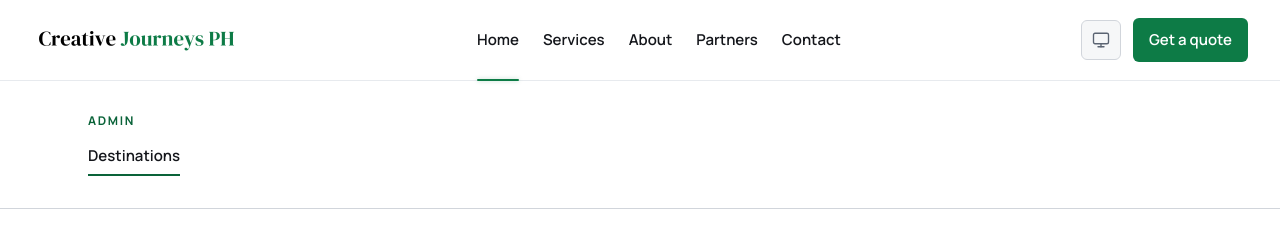
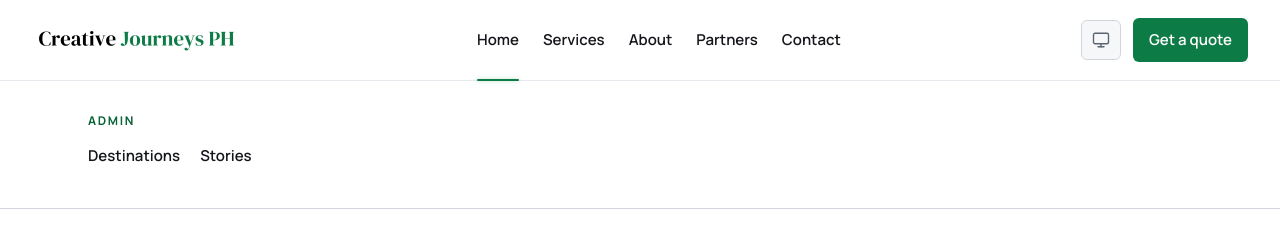
Before and after one commit to jetarciaga/creativejourney-web, a Next.js app: page /admin/sign-in in a window 1280 px wide. Shown: the top 235 px of the page. Built offline with nearby package versions, Linux system fonts and the light colour scheme; no server answers; a web font is replaced by a local one.

Commit message:
refactor: namespace admin destinations routes
Keep /admin as a content hub as stories join destinations, and give the existing destination CRUD a stable /admin/destinations namespace with shared navigation.

```diff
--- a/app/admin/admin-nav.tsx
+++ b/app/admin/admin-nav.tsx
@@ -1,14 +1,36 @@
+"use client";
+
 import Link from "next/link";
+import { usePathname } from "next/navigation";
+
+const items = [
+  { href: "/admin/destinations", label: "Destinations" },
+  { href: "/admin/stories", label: "Stories" },
+] as const;
 
 export function AdminNav() {
+  const pathname = usePathname() ?? "/admin";
+
   return (
     <nav aria-label="Admin sections" className="mt-4 flex gap-5 text-sm">
-      <Link
-        className="border-b-2 border-accent pb-2 font-semibold text-text"
-        href="/admin"
-      >
-        Destinations
-      </Link>
+      {items.map((item) => {
+        const active = pathname.startsWith(item.href);
+
+        return (
+          <Link
+            className={
+              active
+                ? "border-b-2 border-accent pb-2 font-semibold text-text"
+                : "border-b-2 border-transparent pb-2 font-semibold text-muted transition hover:border-accent hover:text-accent"
+            }
+            href={item.href}
+            key={item.href}
+            aria-current={active ? "page" : undefined}
+          >
+            {item.label}
+          </Link>
+        );
+      })}
     </nav>
   );
 }
--- a/app/admin/[id]/edit/page.tsx
+++ b/app/admin/destinations/[id]/edit/page.tsx
@@ -1,6 +1,6 @@
 import { notFound } from "next/navigation";
 import DestinationEditor from "@/components/DestinationEditor";
-import { updateDestination } from "@/app/admin/actions";
+import { updateDestination } from "@/app/admin/destinations/actions";
 import { requireAdmin } from "@/lib/authz";
 import { getAdminDestinationById } from "@/lib/destinations";
 import { isDestinationId } from "@/lib/destination-model";
--- a/app/admin/actions.ts
+++ b/app/admin/destinations/actions.ts
@@ -27,7 +27,7 @@ export async function createDestination(formData: FormData) {
   const destination = await createAdminDestination(input);
 
   revalidateDestinationPaths(destination.slug);
-  redirect("/admin");
+  redirect("/admin/destinations");
 }
 
 export async function updateDestination(id: string, formData: FormData) {
@@ -46,7 +46,7 @@ export async function updateDestination(id: string, formData: FormData) {
   const destination = await updateAdminDestination(id, input);
 
   revalidateDestinationPaths(existing.slug, destination.slug);
-  redirect("/admin/" + id + "/edit");
+  redirect("/admin/destinations/" + id + "/edit");
 }
 
 export async function deleteDestination(id: string) {
@@ -59,5 +59,5 @@ export async function deleteDestination(id: string) {
 
   await deleteAdminDestination(id);
   revalidateDestinationPaths(existing.slug);
-  redirect("/admin");
+  redirect("/admin/destinations");
 }
--- a/app/admin/new/page.tsx
+++ b/app/admin/destinations/new/page.tsx
@@ -1,5 +1,5 @@
 import DestinationEditor from "@/components/DestinationEditor";
-import { createDestination } from "@/app/admin/actions";
+import { createDestination } from "@/app/admin/destinations/actions";
 import { requireAdmin } from "@/lib/authz";
 
 export default async function NewDestinationPage() {
--- /dev/null
+++ b/app/admin/destinations/page.tsx
@@ -0,0 +1,92 @@
+import Link from "next/link";
+import { deleteDestination } from "@/app/admin/destinations/actions";
+import { requireAdmin } from "@/lib/authz";
+import { listAdminDestinations } from "@/lib/destinations";
+
+export default async function AdminPage() {
+  await requireAdmin();
+  const destinations = await listAdminDestinations();
+
+  return (
+    <main id="main-content" className="bg-bg py-16 sm:py-24">
+      <div className="mx-auto max-w-6xl px-4 sm:px-6">
+        <header className="flex flex-col gap-6 sm:flex-row sm:items-end sm:justify-between">
+          <div className="max-w-prose">
+            <h1 className="font-display text-4xl font-semibold tracking-tight text-text">
+              Destinations
+            </h1>
+            <p className="mt-4 text-base text-muted">
+              Manage the destinations and programs shown on the public site.
+            </p>
+          </div>
+          <Link
+            className="inline-flex min-h-[var(--site-tap-min)] items-center rounded-md bg-accent-fill px-5 py-3 text-sm font-semibold !text-white transition hover:bg-green-700"
+            href="/admin/destinations/new"
+          >
+            New destination
+          </Link>
+        </header>
+
+        <div className="mt-12 space-y-6">
+          {destinations.length === 0 ? (
+            <p className="border-t border-border pt-6 text-muted">
+              No destinations have been added yet.
+            </p>
+          ) : (
+            destinations.map((destination) => (
+              <article
+                className="border-t border-border pt-6"
+                key={destination.id}
+              >
+                <div className="flex flex-col gap-6 lg:flex-row lg:items-start lg:justify-between">
+                  <div className="max-w-2xl">
+                    <div className="flex flex-wrap items-center gap-3 text-xs font-semibold uppercase tracking-[0.12em] text-muted">
+                      <span className="text-accent">
+                        {destination.featured ? "Featured" : "Standard"}
+                      </span>
+                      <span>Order {destination.displayOrder}</span>
+                      <span>{destination.slug}</span>
+                    </div>
+                    <h2 className="mt-3 font-display text-2xl font-semibold text-text">
+                      <Link
+                        className="transition hover:text-accent"
+                        href={"/admin/destinations/" + destination.id + "/edit"}
+                      >
+                        {destination.name}
+                      </Link>
+                    </h2>
+                    <p className="mt-2 text-sm text-muted">
+                      {destination.region} · {destination.summary}
+                    </p>
+                  </div>
+                  <div className="flex flex-wrap gap-3">
+                    <Link
+                      className="inline-flex min-h-[var(--site-tap-min)] items-center rounded-md border border-border px-4 py-2 text-sm font-semibold text-text transition hover:border-accent hover:text-accent"
+                      href={"/destinations/" + destination.slug}
+                    >
+                      View
+                    </Link>
+                    <Link
+                      className="inline-flex min-h-[var(--site-tap-min)] items-center rounded-md border border-border px-4 py-2 text-sm font-semibold text-text transition hover:border-accent hover:text-accent"
+                      href={"/admin/destinations/" + destination.id + "/edit"}
+                    >
+                      Edit
+                    </Link>
+                    <form action={deleteDestination.bind(null, destination.id)}>
+                      <button
+                        className="min-h-[var(--site-tap-min)] rounded-md border border-border px-4 py-2 text-sm font-semibold text-muted transition hover:border-accent hover:text-accent"
+                        type="submit"
+                      >
+                        Delete
+                      </button>
+                    </form>
+                  </div>
+                </div>
+              </article>
+            ))
+          )}
+        </div>
+      </div>
+    </main>
+  );
+}
--- a/app/admin/page.tsx
+++ b/app/admin/page.tsx
@@ -1,90 +1,52 @@
 import Link from "next/link";
-import { deleteDestination } from "@/app/admin/actions";
 import { requireAdmin } from "@/lib/authz";
-import { listAdminDestinations } from "@/lib/destinations";
+
+const sections = [
+  {
+    href: "/admin/destinations",
+    title: "Destinations",
+    description: "Manage the destinations and programs shown on the public site.",
+  },
+  {
+    href: "/admin/stories",
+    title: "Stories",
+    description: "Publish client success stories with a photo, date, and plain-text account.",
+  },
+] as const;
 
 export default async function AdminPage() {
   await requireAdmin();
-  const destinations = await listAdminDestinations();
 
   return (
     <main id="main-content" className="bg-bg py-16 sm:py-24">
       <div className="mx-auto max-w-6xl px-4 sm:px-6">
-        <header className="flex flex-col gap-6 sm:flex-row sm:items-end sm:justify-between">
-          <div className="max-w-prose">
+        <header className="max-w-prose">
           <h1 className="font-display text-4xl font-semibold tracking-tight text-text">
-              Destinations
+            Content
           </h1>
           <p className="mt-4 text-base text-muted">
-              Manage the destinations and programs shown on the public site.
+            Choose the content you want to manage.
           </p>
-          </div>
-          <Link
-            className="inline-flex min-h-[var(--site-tap-min)] items-center rounded-md bg-accent-fill px-5 py-3 text-sm font-semibold !text-white transition hover:bg-green-700"
-            href="/admin/new"
-          >
-            New destination
-          </Link>
         </header>
 
-        <div className="mt-12 space-y-6">
-          {destinations.length === 0 ? (
-            <p className="border-t border-border pt-6 text-muted">
-              No destinations have been added yet.
+        <div className="mt-12 grid gap-5 md:grid-cols-2">
+          {sections.map((section) => (
+            <Link
+              className="group rounded-card border border-border bg-surface p-6 shadow-site transition hover:-translate-y-1 hover:border-accent hover:shadow-site-strong sm:p-8"
+              href={section.href}
+              key={section.href}
+            >
+              <h2 className="font-display text-2xl font-semibold text-text transition group-hover:text-accent">
+                {section.title}
+              </h2>
+              <p className="mt-3 text-sm leading-relaxed text-muted">
+                {section.description}
               </p>
-          ) : (
-            destinations.map((destination) => (
-              <article
-                className="border-t border-border pt-6"
-                key={destination.id}
-              >
-                <div className="flex flex-col gap-6 lg:flex-row lg:items-start lg:justify-between">
-                  <div className="max-w-2xl">
-                    <div className="flex flex-wrap items-center gap-3 text-xs font-semibold uppercase tracking-[0.12em] text-muted">
-                      <span className="text-accent">
-                        {destination.featured ? "Featured" : "Standard"}
+              <span className="mt-6 inline-flex min-h-[var(--site-tap-min)] items-center text-sm font-semibold text-link">
+                Manage {section.title.toLowerCase()} <span aria-hidden="true">→</span>
               </span>
-                      <span>Order {destination.displayOrder}</span>
-                      <span>{destination.slug}</span>
-                    </div>
-                    <h2 className="mt-3 font-display text-2xl font-semibold text-text">
-                      <Link
-                        className="transition hover:text-accent"
-                        href={"/admin/" + destination.id + "/edit"}
-                      >
-                        {destination.name}
             </Link>
-                    </h2>
-                    <p className="mt-2 text-sm text-muted">
-                      {destination.region} · {destination.summary}
-                    </p>
-                  </div>
-                  <div className="flex flex-wrap gap-3">
-                    <Link
-                      className="inline-flex min-h-[var(--site-tap-min)] items-center rounded-md border border-border px-4 py-2 text-sm font-semibold text-text transition hover:border-accent hover:text-accent"
-                      href={"/destinations/" + destination.slug}
-                    >
-                      View
-                    </Link>
-                    <Link
-                      className="inline-flex min-h-[var(--site-tap-min)] items-center rounded-md border border-border px-4 py-2 text-sm font-semibold text-text transition hover:border-accent hover:text-accent"
-                      href={"/admin/" + destination.id + "/edit"}
-                    >
-                      Edit
-                    </Link>
-                    <form action={deleteDestination.bind(null, destination.id)}>
-                      <button
-                        className="min-h-[var(--site-tap-min)] rounded-md border border-border px-4 py-2 text-sm font-semibold text-muted transition hover:border-accent hover:text-accent"
-                        type="submit"
-                      >
-                        Delete
-                      </button>
-                    </form>
-                  </div>
-                </div>
-              </article>
-            ))
-          )}
+          ))}
         </div>
       </div>
     </main>
--- a/components/DestinationEditor.tsx
+++ b/components/DestinationEditor.tsx
@@ -160,7 +160,7 @@ export default function DestinationEditor({
         </button>
         <Link
           className="inline-flex min-h-[var(--site-tap-min)] items-center rounded-md border border-border px-5 py-3 text-sm font-semibold text-text transition hover:border-accent hover:text-accent"
-          href="/admin"
+          href="/admin/destinations"
         >
           Cancel
         </Link>
```
Lines whose indentation alone changed are shown as unchanged.
